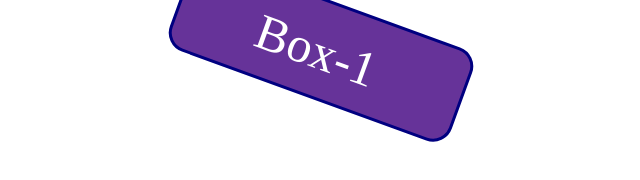
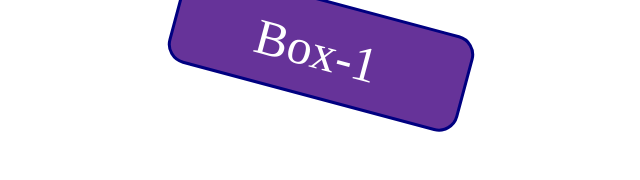
Before and after one commit to menes1908/lectureBM, a plain HTML site: page box_model.html in a window 1280 px wide. In both pictures the pointer is over the element "Box-1". Shown: the whole page, without its empty margins (319-959 px from the left). Drawn offline with Linux system fonts and the light colour scheme.

Commit message:
bagong salpak

```diff
--- a/style.css
+++ b/style.css
@@ -19,7 +19,7 @@
 }
 
 .box-1:hover{
-    transform: rotate(20deg);
+    transform: rotate(15deg);
     background-color: rebeccapurple;
     border: 3px solid navy;
     font-family: serif;
```
